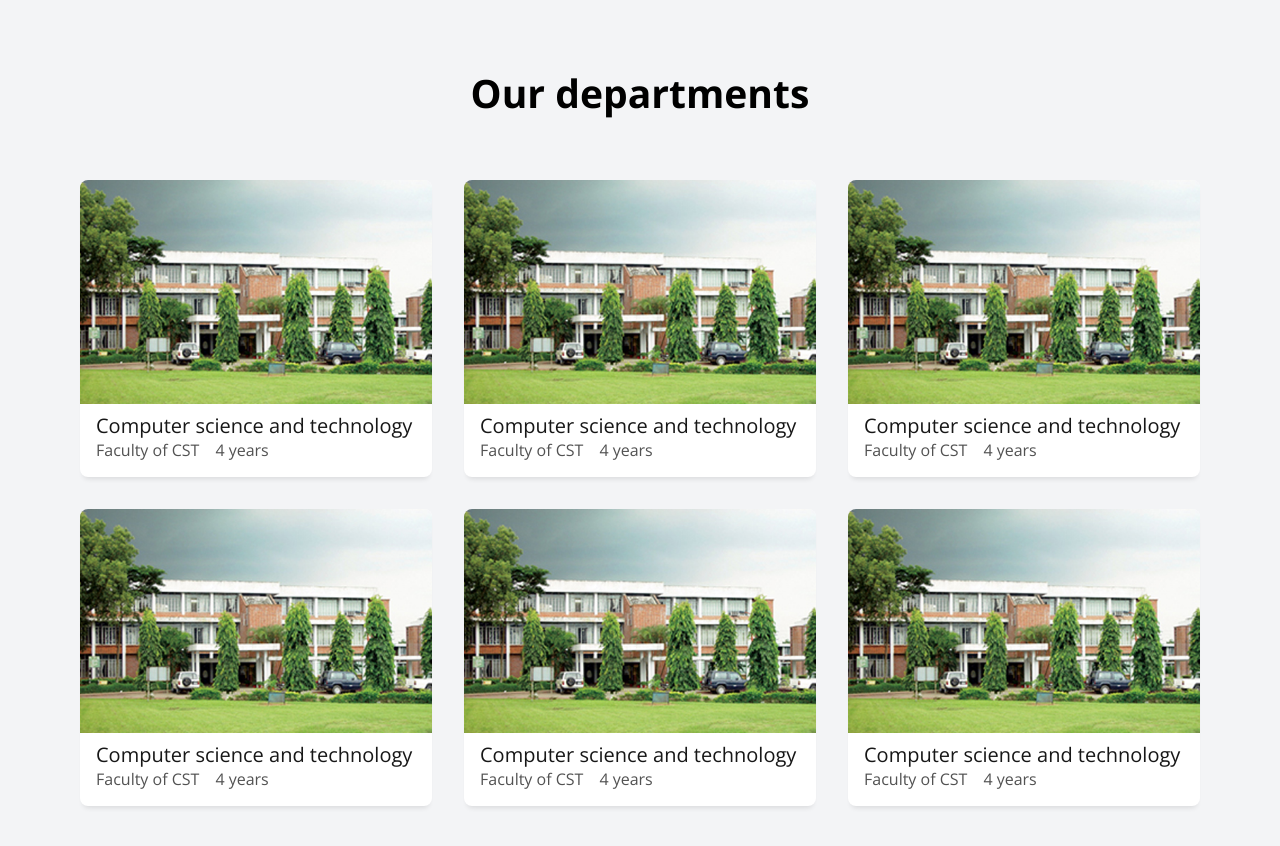
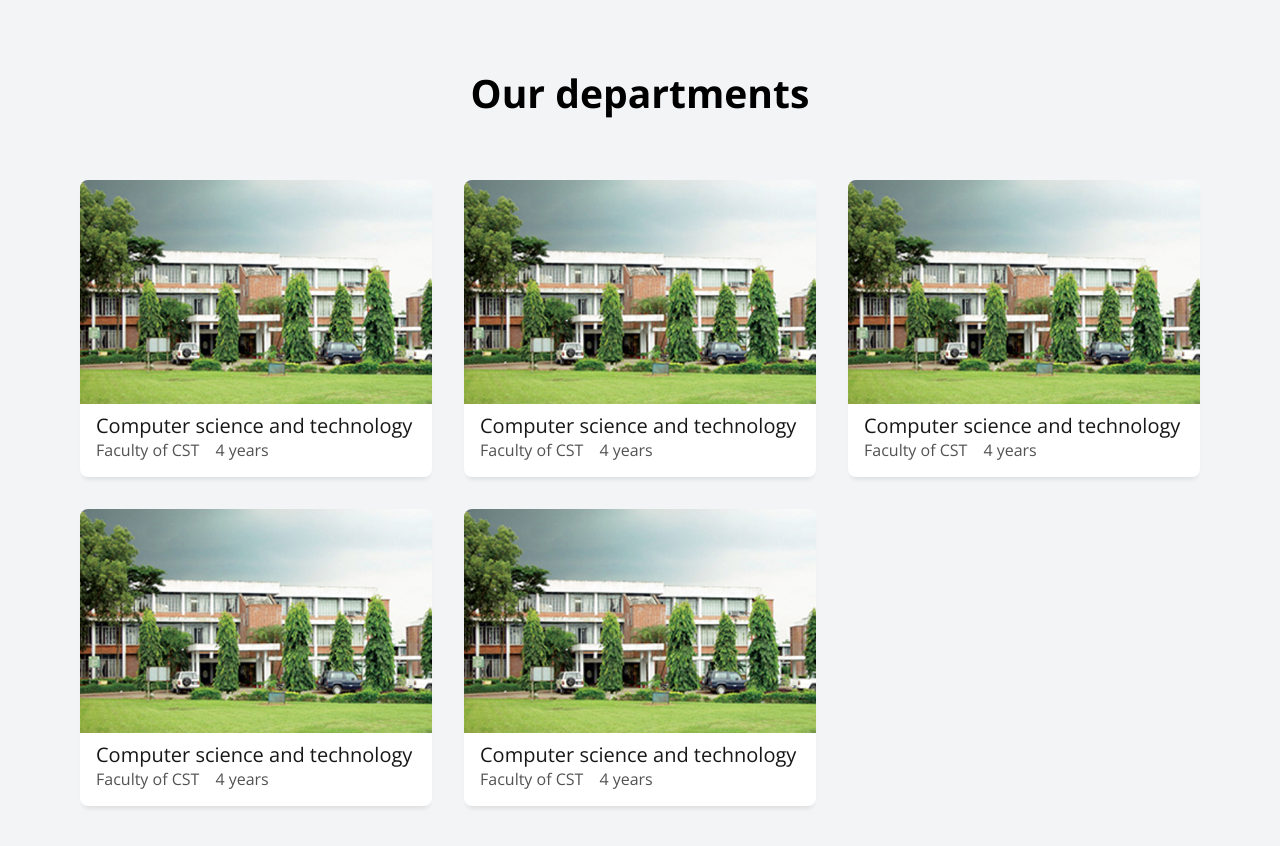
Before and after one commit to al-imam/lpi, a React (Vite) app: page / in a window 1280 px wide. Shown: the part 860-1706 px from the top of the page. Built offline with nearby package versions, Linux system fonts and the light colour scheme.

Commit message:
move text from jsx file to data.js file

```diff
--- a/src/pages/Home/Home.jsx
+++ b/src/pages/Home/Home.jsx
@@ -24,36 +24,14 @@ function Home() {
       <section className={classes.ourDepartment}>
         <h2 className={classes.departmentTitle}>Our departments</h2>
         <div className={classes.cardsContainer}>
-          <Card
-            title="Computer science and technology"
-            src="/assets/collage.jpg"
-            subtitle="Faculty of CST"
-          />
-          <Card
-            title="Computer science and technology"
-            src="/assets/collage.jpg"
-            subtitle="Faculty of CST"
-          />
-          <Card
-            title="Computer science and technology"
-            src="/assets/collage.jpg"
-            subtitle="Faculty of CST"
-          />
-          <Card
-            title="Computer science and technology"
-            src="/assets/collage.jpg"
-            subtitle="Faculty of CST"
-          />
-          <Card
-            title="Computer science and technology"
-            src="/assets/collage.jpg"
-            subtitle="Faculty of CST"
-          />
-          <Card
-            title="Computer science and technology"
-            src="/assets/collage.jpg"
-            subtitle="Faculty of CST"
-          />
+          {data.cards.map((card, index) => (
+            <Card
+              key={card.title + index}
+              title={card.title}
+              src={card.src}
+              subtitle={card.subtitle}
+            />
+          ))}
         </div>
       </section>
     </main>
--- a/src/pages/Home/data.js
+++ b/src/pages/Home/data.js
@@ -2,4 +2,31 @@ export default {
   title: "Welcome to Lakshmipur Polytechnic",
   subtitle: `The Lakshmipur Polytechnic Institute in Lakshmipur, Bangladesh, was established in 2006. It is located near Lakshmipur Stadium baishmara. It is under BTEB. It contains about 5,000 students.`,
   action: "Learn more",
+  cards: [
+    {
+      title: "Computer science and technology",
+      src: "/assets/collage.jpg",
+      subtitle: "Faculty of CST",
+    },
+    {
+      title: "Computer science and technology",
+      src: "/assets/collage.jpg",
+      subtitle: "Faculty of CST",
+    },
+    {
+      title: "Computer science and technology",
+      src: "/assets/collage.jpg",
+      subtitle: "Faculty of CST",
+    },
+    {
+      title: "Computer science and technology",
+      src: "/assets/collage.jpg",
+      subtitle: "Faculty of CST",
+    },
+    {
+      title: "Computer science and technology",
+      src: "/assets/collage.jpg",
+      subtitle: "Faculty of CST",
+    },
+  ],
 };
```
